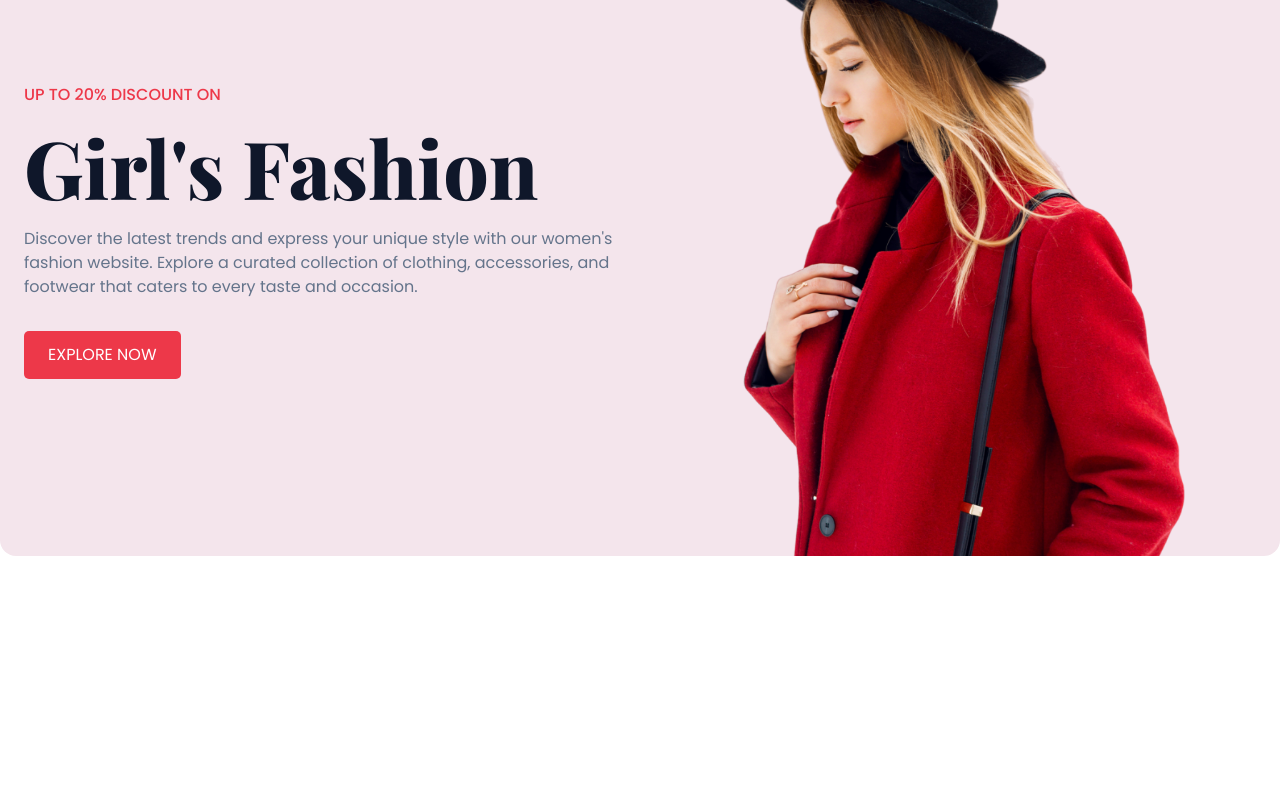
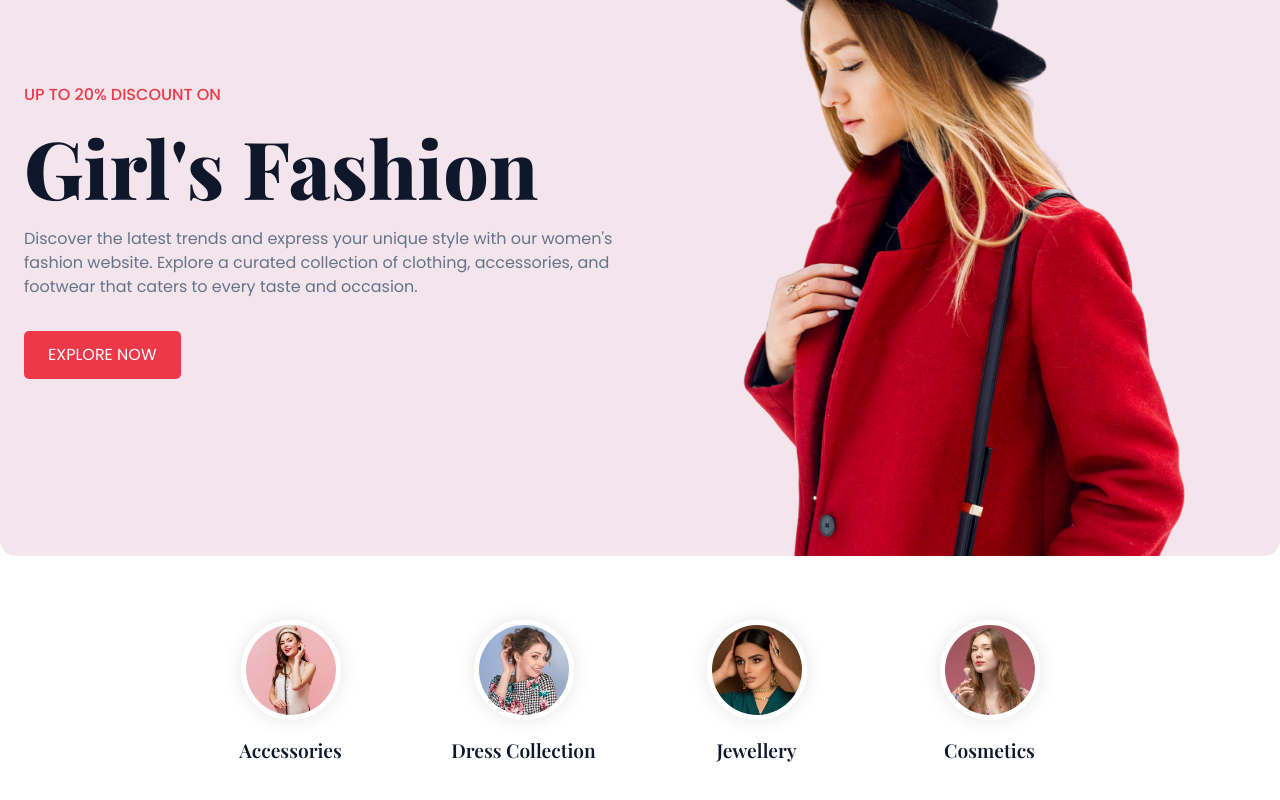
Before and after one commit to brainiac1010/Her-Haven, a React (Vite) app: page / in a window 1280 px wide. Shown: the part 206-1006 px from the top of the page. Before the commit the page ends 800 px from the top, so only its background shows below. Built offline with nearby package versions, Linux system fonts and the light colour scheme.

Commit message:
categorie and path added

```diff
--- /dev/null
+++ b/src/components/pages/home/Categories.jsx
@@ -0,0 +1,31 @@
+import { Link } from "react-router-dom";
+import categorie1 from "../../../assets/category-1.jpg";
+import categorie2 from "../../../assets/category-2.jpg";
+import categorie3 from "../../../assets/category-3.jpg";
+import categorie4 from "../../../assets/category-4.jpg";
+
+const Categories = () => {
+    const categories = [
+        { name: 'Accessories', path: 'accessories', img: categorie1 },
+        { name: 'Dress Collection', path: 'dress', img: categorie2 },
+        { name: 'Jewellery', path: 'jewellery', img: categorie3 },
+        { name: 'Cosmetics', path: 'cosmetics', img: categorie4 },
+    ];
+
+    return (
+        <>
+            <div className="product__grid">
+                {
+                    categories.map((categorie) => (
+                        <Link className="categories__card" to={`/categories/${categorie.path}`} key={categorie.path}>
+                            <img src={categorie.img} alt={categorie.name} />
+                        <h4>{categorie.name}</h4>
+                        </Link>
+                    ))
+                }
+            </div>
+        </>
+    );
+}
+
+export default Categories;
--- a/src/components/pages/home/Home.jsx
+++ b/src/components/pages/home/Home.jsx
@@ -1,10 +1,12 @@
 
 import Banner from './Banner'
+import Categories from './Categories'
 
 const Home = () => {
   return (
  <>
  <Banner></Banner>
+ <Categories></Categories>
  </>
   )
 }
```
